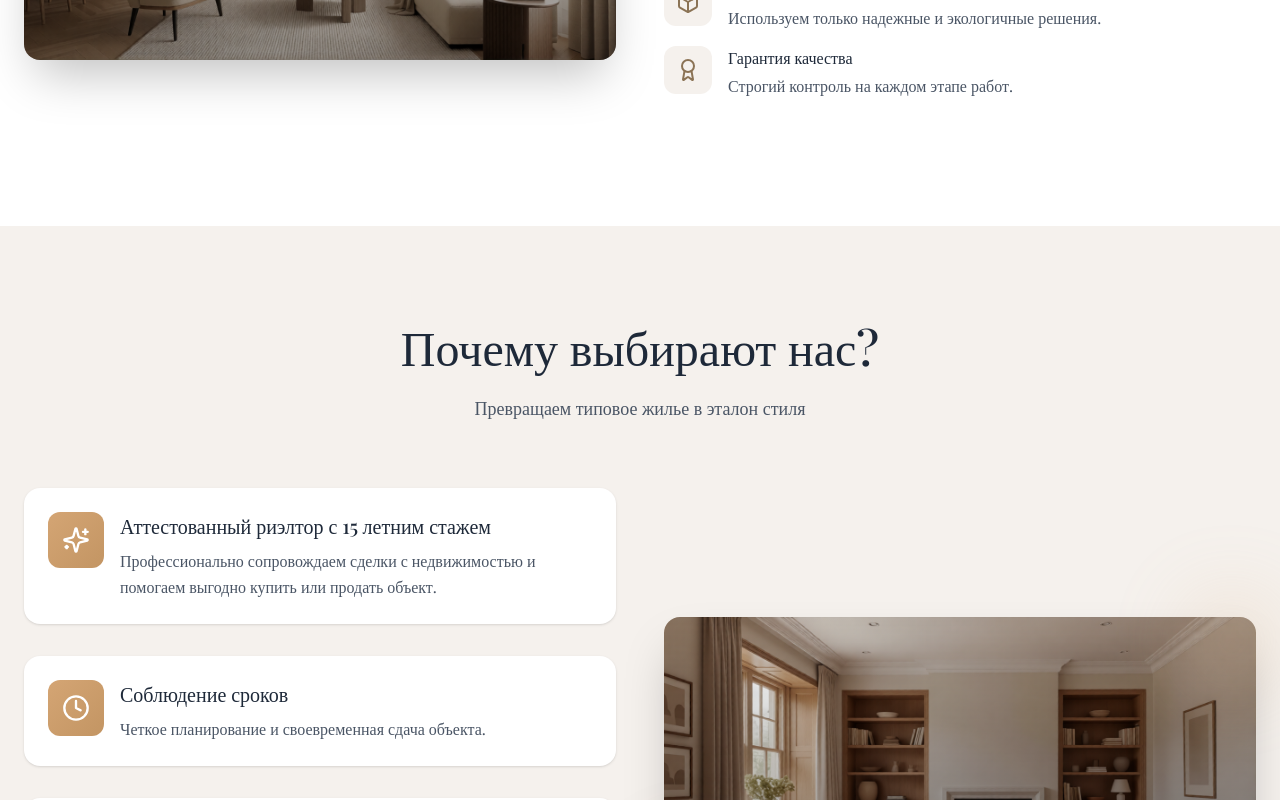
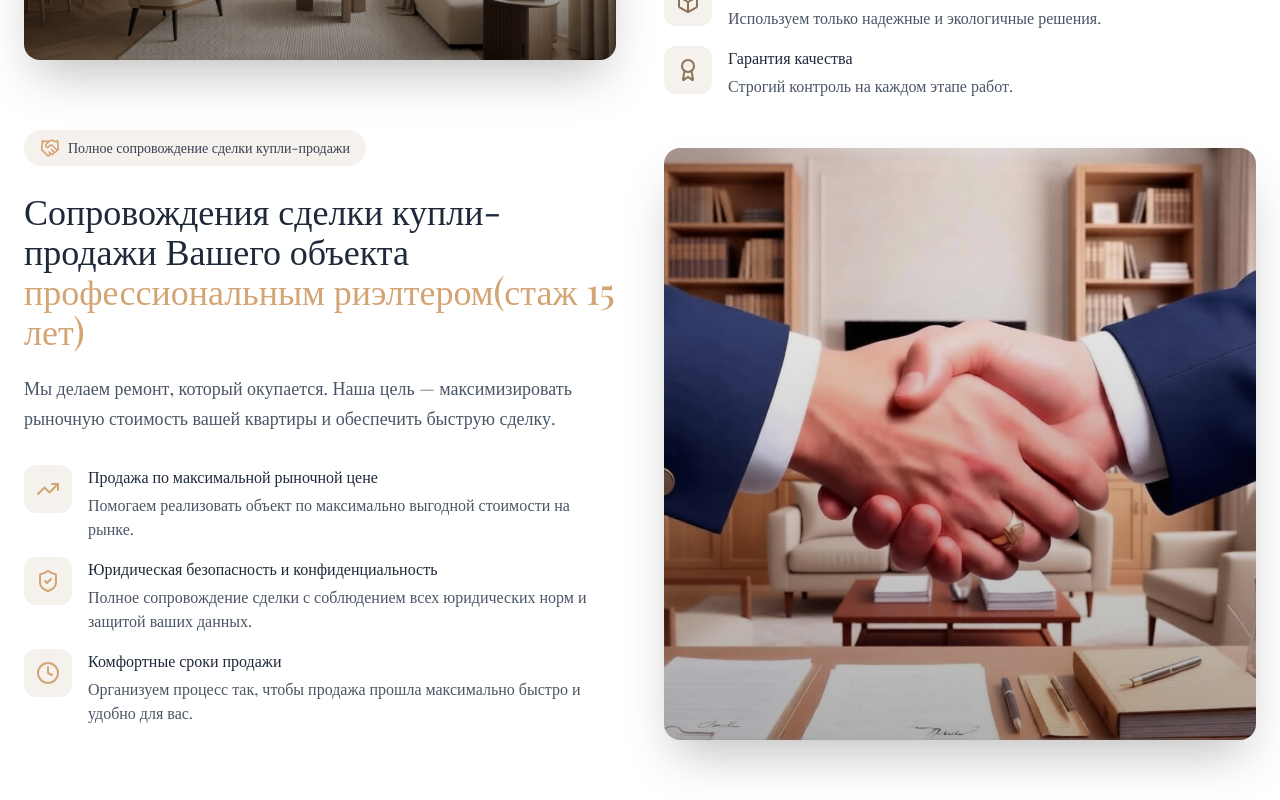
Before and after one commit to kirillqwerty/renovation, a React (Vite) app: page / in a window 1280 px wide. Shown: the part 2000-2800 px from the top of the page. Built offline with nearby package versions, Linux system fonts and the light colour scheme; a web font is replaced by a local one.

Commit message:
Fix img psth

```diff
--- a/src/app/components/Hero.tsx
+++ b/src/app/components/Hero.tsx
@@ -1,12 +1,13 @@
 import { motion } from "motion/react";
 import { TrendingUp, ArrowRight } from "lucide-react";
-
+import HEADER from "/src/assets/header-photo.png";
+import { getImageURL } from "../../utils/image-url";
 export function Hero() {
   return (
     <section className="relative min-h-screen flex items-center justify-center bg-gradient-to-br from-[#F5F1ED] to-[#E8E4DF] pt-20 overflow-hidden">
       {/* Background image */}
       <img
-        src="src/assets/header-photo.png"
+        src={getImageURL("header-photo.png")}
         className="absolute inset-0 w-full h-full object-cover opacity-100"
         alt=""
       />
--- a/src/app/components/Services.tsx
+++ b/src/app/components/Services.tsx
@@ -8,7 +8,11 @@ import {
   CheckCircle2,
   Package,
   Award,
+  ShieldCheck,
+  Clock,
+  Handshake,
 } from "lucide-react";
+import { getImageURL } from "../../utils/image-url";
 
 export function Services() {
   return (
@@ -118,7 +122,7 @@ export function Services() {
             >
               <div className="relative rounded-2xl overflow-hidden shadow-2xl">
                 <img
-                  src="src/assets/before-after.png"
+                  src={getImageURL("before-after.png")}
                   alt="Пример качественного преображения пространства"
                   className="w-full h-auto"
                 />
@@ -150,7 +154,7 @@ export function Services() {
             >
               <div className="relative rounded-2xl overflow-hidden shadow-2xl">
                 <img
-                  src="src/assets/invest-ren.png"
+                  src={getImageURL("invest-ren.png")}
                   alt="Гармония и стиль в каждой детали"
                   className="w-full h-auto"
                 />
@@ -227,6 +231,100 @@ export function Services() {
             </div>
           </div>
         </motion.div>
+
+        {/* Service 3: Сопровождения сделки купли-продажи Вашего объекта профессиональным риэлтером(стаж 15 лет). */}
+        <motion.div
+          initial={{ opacity: 0, y: 30 }}
+          whileInView={{ opacity: 1, y: 0 }}
+          viewport={{ once: true }}
+          transition={{ duration: 0.6 }}
+          className="mb-24"
+        >
+          <div className="grid lg:grid-cols-2 gap-12 items-center">
+            <div className="order-2 lg:order-1">
+              <div className="inline-flex items-center gap-2 bg-[#F5F1ED] px-4 py-2 rounded-full mb-6">
+                <Handshake className="w-5 h-5 text-[#D4A574]" />
+                <span className="text-sm font-medium text-gray-700">
+                  Полное сопровождение сделки купли-продажи
+                </span>
+              </div>
+              <h3 className="text-3xl md:text-4xl mb-6 text-gray-800">
+                Сопровождения сделки купли-продажи Вашего объекта <br />
+                <span className="text-[#D4A574]">
+                  профессиональным риэлтером(стаж 15 лет)
+                </span>
+              </h3>
+              <p className="text-lg text-gray-600 mb-8 leading-relaxed">
+                Мы делаем ремонт, который окупается. Наша цель — максимизировать
+                рыночную стоимость вашей квартиры и обеспечить быструю сделку.
+              </p>
+
+              <div className="space-y-4 mb-8">
+                <div className="flex items-start gap-4">
+                  <div className="w-12 h-12 bg-[#F5F1ED] rounded-xl flex items-center justify-center flex-shrink-0">
+                    <TrendingUp className="w-6 h-6 text-[#D4A574]" />
+                  </div>
+                  <div>
+                    <h4 className="font-medium text-gray-800 mb-1">
+                      Продажа по максимальной рыночной цене
+                    </h4>
+                    <p className="text-gray-600">
+                      Помогаем реализовать объект по максимально выгодной
+                      стоимости на рынке.
+                    </p>
+                  </div>
+                </div>
+
+                <div className="flex items-start gap-4">
+                  <div className="w-12 h-12 bg-[#F5F1ED] rounded-xl flex items-center justify-center flex-shrink-0">
+                    <ShieldCheck className="w-6 h-6 text-[#D4A574]" />
+                  </div>
+                  <div>
+                    <h4 className="font-medium text-gray-800 mb-1">
+                      Юридическая безопасность и конфиденциальность
+                    </h4>
+                    <p className="text-gray-600">
+                      Полное сопровождение сделки с соблюдением всех юридических
+                      норм и защитой ваших данных.
+                    </p>
+                  </div>
+                </div>
+
+                <div className="flex items-start gap-4">
+                  <div className="w-12 h-12 bg-[#F5F1ED] rounded-xl flex items-center justify-center flex-shrink-0">
+                    <Clock className="w-6 h-6 text-[#D4A574]" />
+                  </div>
+                  <div>
+                    <h4 className="font-medium text-gray-800 mb-1">
+                      Комфортные сроки продажи
+                    </h4>
+                    <p className="text-gray-600">
+                      Организуем процесс так, чтобы продажа прошла максимально
+                      быстро и удобно для вас.
+                    </p>
+                  </div>
+                </div>
+              </div>
+            </div>
+
+            <motion.div
+              initial={{ opacity: 0, scale: 0.95 }}
+              whileInView={{ opacity: 1, scale: 1 }}
+              viewport={{ once: true }}
+              transition={{ duration: 0.6, delay: 0.2 }}
+              className="order-1 lg:order-2 relative"
+            >
+              <div className="relative rounded-2xl overflow-hidden shadow-2xl">
+                <img
+                  src={getImageURL("handshake.png")}
+                  alt="Пример качественного преображения пространства"
+                  className="w-full h-auto"
+                />
+                <div className="absolute inset-0 bg-gradient-to-t from-black/30 to-transparent" />
+              </div>
+            </motion.div>
+          </div>
+        </motion.div>
       </div>
     </section>
   );
--- a/src/app/components/WhyUs.tsx
+++ b/src/app/components/WhyUs.tsx
@@ -1,5 +1,6 @@
 import { motion } from "motion/react";
 import { Sparkles, Clock, FileText, CheckCircle } from "lucide-react";
+import { getImageURL } from "../../utils/image-url";
 // import interiorImage from "";
 
 const features = [
@@ -101,7 +102,7 @@ export function WhyUs() {
           >
             <div className="relative rounded-2xl overflow-hidden shadow-2xl">
               <img
-                src="src/assets/header-photo.png"
+                src={getImageURL("header-photo.png")}
                 alt="Мы превращаем типовое жилье в эталон стиля"
                 className="w-full h-auto"
               />
--- /dev/null
+++ b/src/utils/image-url.js
@@ -0,0 +1,3 @@
+export function getImageURL(name) {
+  return new URL(`/src/assets/${name}`, import.meta.url).href;
+}
```
Also changed, not shown: src/assets/handshake.png (added), 2 other files (tests, documents, lock files or other folders).
